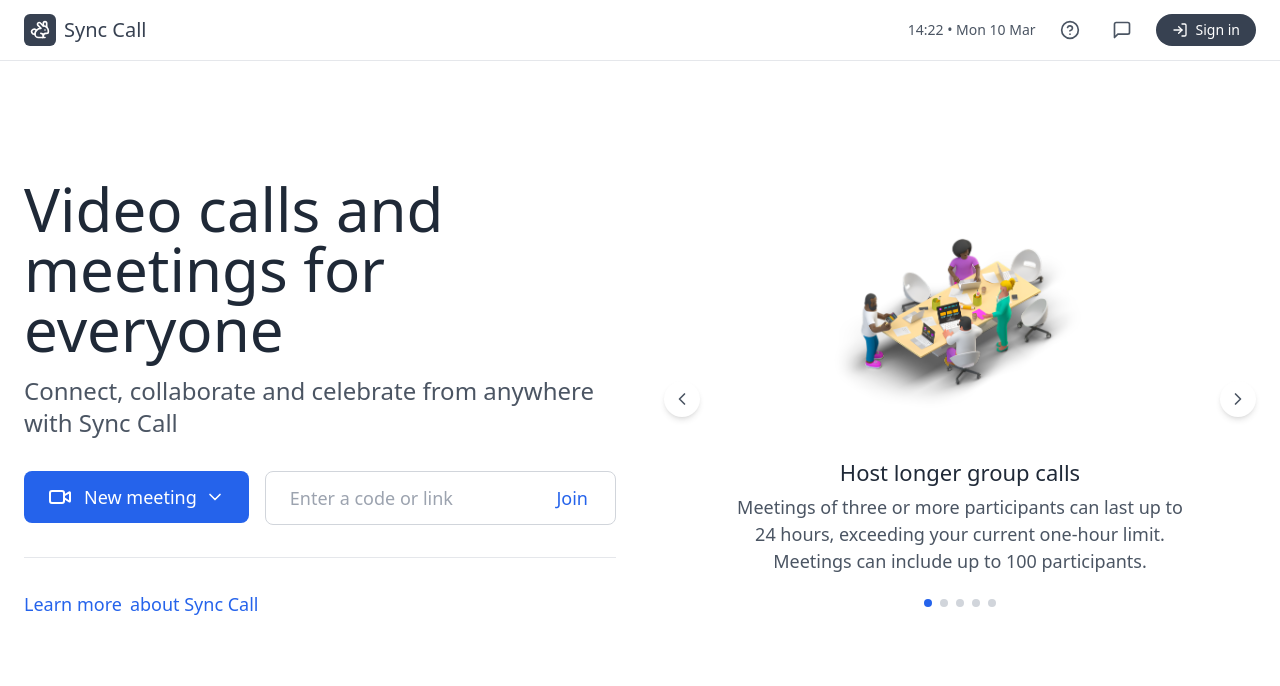
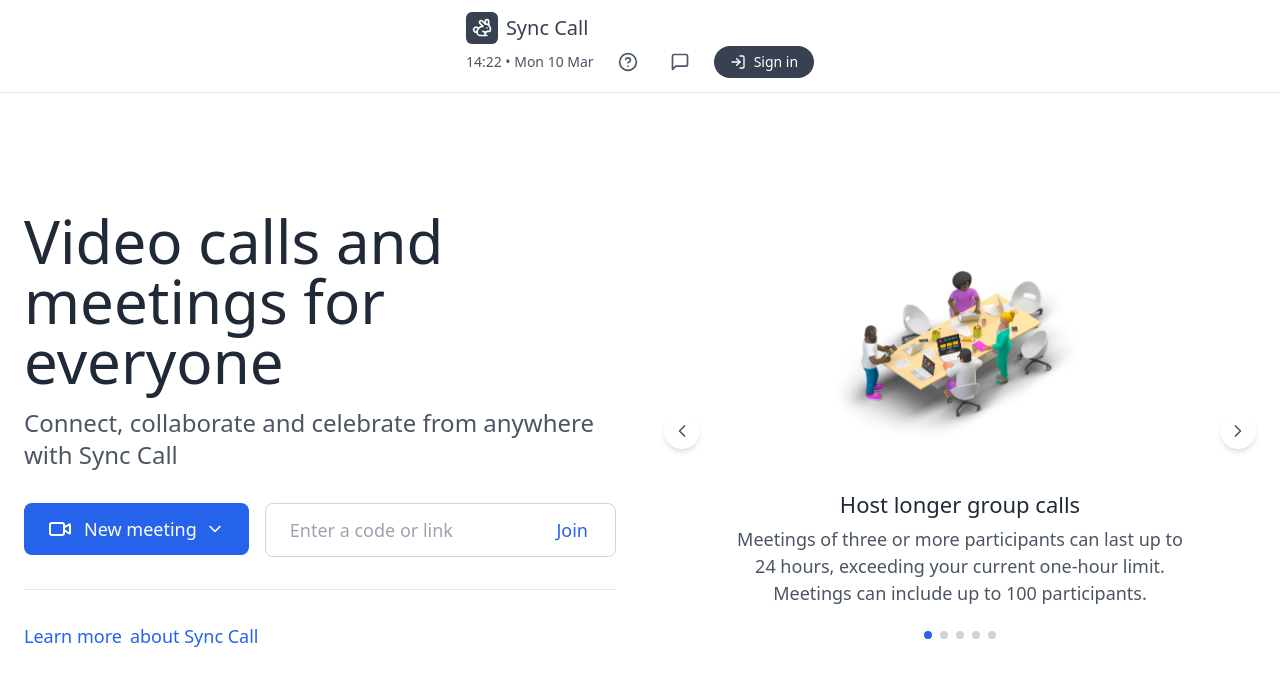
Before and after one commit to Galib6/lk-meet-web, a Next.js app: page / in a window 1280 px wide. Shown: the top 686 px of the page. Built offline with nearby package versions, Linux system fonts and the light colour scheme; no server answers.

Commit message:
header updated

```diff
--- a/src/@components/home/Header.tsx
+++ b/src/@components/home/Header.tsx
@@ -22,6 +22,7 @@ const Header = () => {
 
   return (
     <header className="sticky top-0 z-50 flex items-center justify-between border-b bg-white px-4 py-3 sm:px-6">
+      <div className="mx-auto mt-0 max-w-[1400px]">
         <div className="flex items-center">
           <div className="mr-2 flex items-center">
             <div className="mr-2 flex h-8 w-8 items-center justify-center rounded-md bg-gray-700">
@@ -101,6 +102,7 @@ const Header = () => {
             </button>
           )}
         </div>
+      </div>
     </header>
   );
 };
```
Lines whose indentation alone changed are shown as unchanged.
